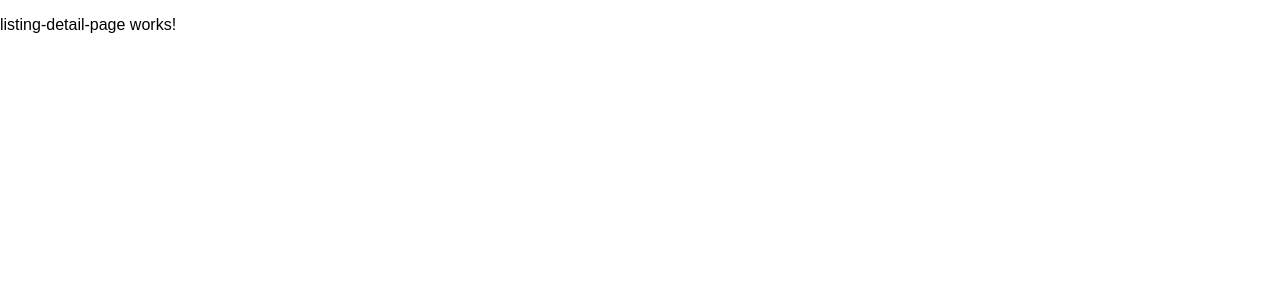
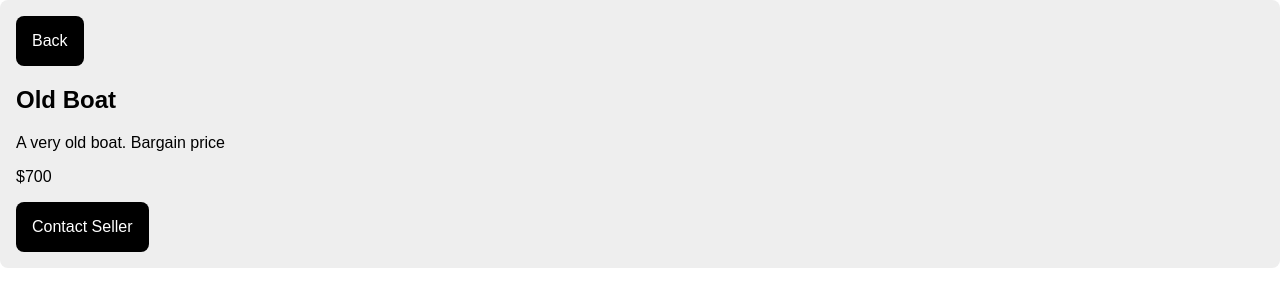
Before and after one commit to santosnna/buy-and-sell, an Angular app: page /listings/123 in a window 1280 px wide. Shown: the top 306 px of the page. Built offline with nearby package versions, Linux system fonts and the light colour scheme.

Commit message:
1.8: Create a Listing Detail Page

```diff
--- a/src/app/listing-detail-page/listing-detail-page.component.html
+++ b/src/app/listing-detail-page/listing-detail-page.component.html
@@ -1 +1,9 @@
-<p>listing-detail-page works!</p>
+<div class="content-box">
+  <a routerLink="/listings">
+    <button>Back</button>
+  </a>
+  <h2>{{ listing.name }}</h2>
+  <p>{{ listing.description }}</p>
+  <p>${{ listing.price }}</p>
+  <a routerLink="/contact/{{ listing.id }}"> <button>Contact Seller</button></a>
+</div>
--- a/src/app/listing-detail-page/listing-detail-page.component.ts
+++ b/src/app/listing-detail-page/listing-detail-page.component.ts
@@ -1,15 +1,22 @@
 import { Component, OnInit } from '@angular/core';
+import { ActivatedRoute } from '@angular/router';
+import { fakeListings } from '../fake-data';
+import { Listing } from '../types';
 
 @Component({
   selector: 'app-listing-detail-page',
   templateUrl: './listing-detail-page.component.html',
-  styleUrls: ['./listing-detail-page.component.css']
+  styleUrls: ['./listing-detail-page.component.css'],
 })
 export class ListingDetailPageComponent implements OnInit {
+  listing: Listing;
 
-  constructor() { }
+  constructor(
+    private route: ActivatedRoute // ActivatedRoute is a provider which allows the page to access value of URL param in current path
+  ) {}
 
   ngOnInit(): void {
+    const id = this.route.snapshot.paramMap.get('id');
+    this.listing = fakeListings.find((listing) => listing.id === id);
   }
-
 }
```
Also changed, not shown: tsconfig.json (+2 -5 lines).
